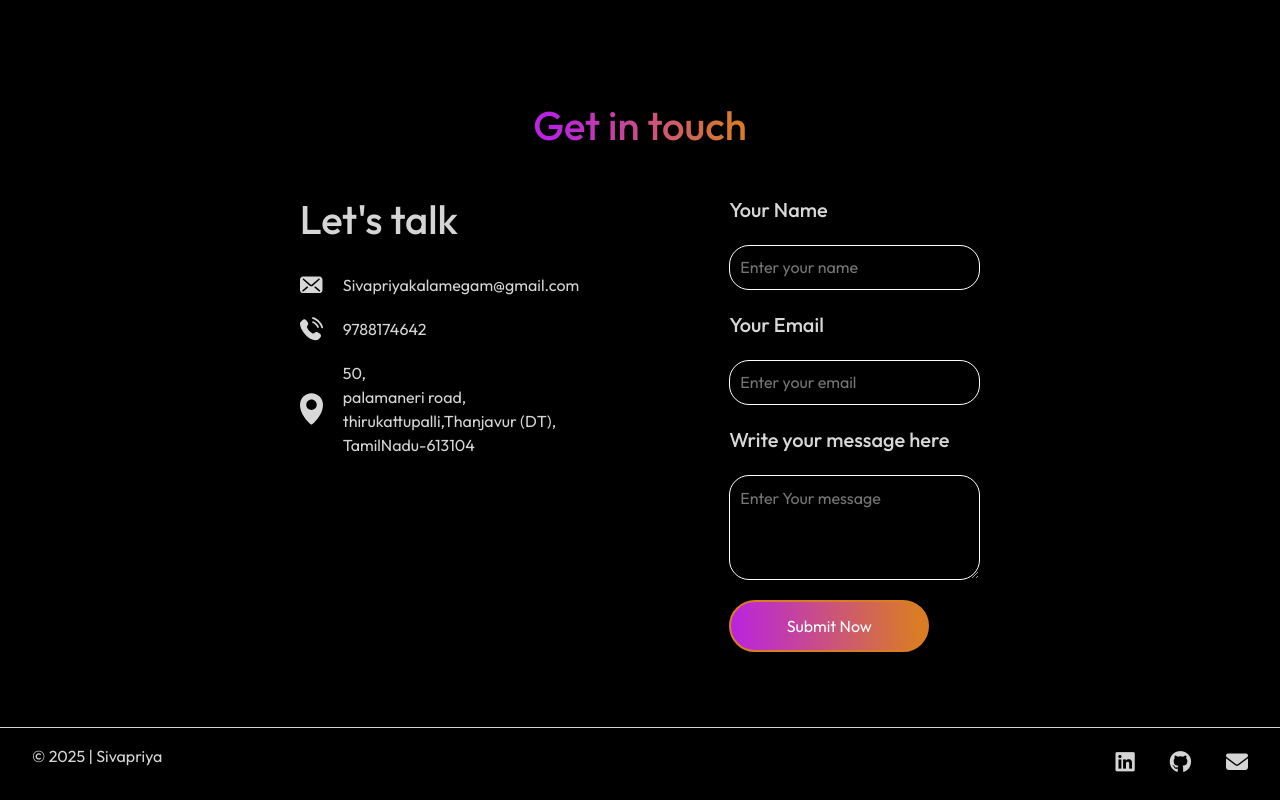
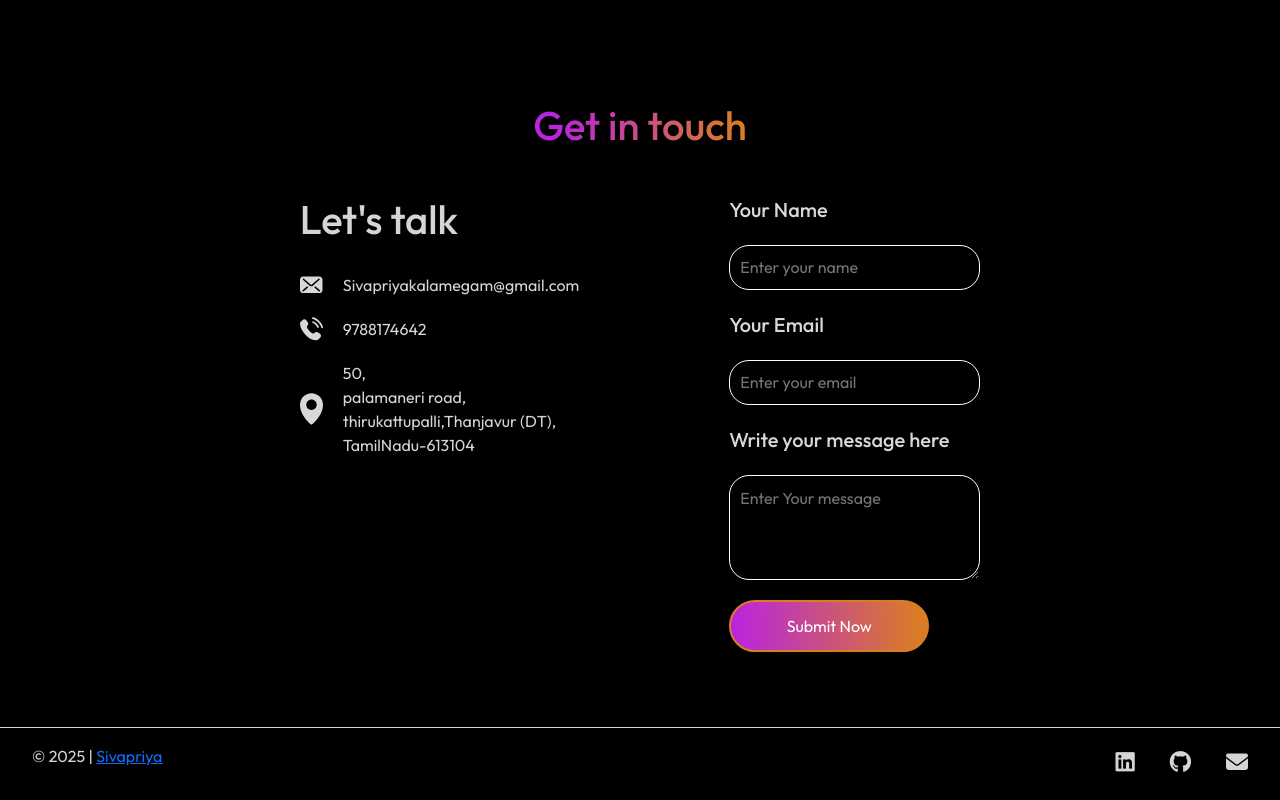
Before and after one commit to Sivapriyaa-k/Portfolio, a React (Vite) app: page / in a window 1280 px wide. Shown: the part 2465-3265 px from the top of the page. Built offline with nearby package versions, Linux system fonts and the light colour scheme.

Commit message:
22-05-2025

```diff
--- a/src/Components/Footer/Footer.jsx
+++ b/src/Components/Footer/Footer.jsx
@@ -10,7 +10,7 @@ const Footer = () => {
         <div className="row align-items-center">
           <div className="col-6 col-md-6">
             <div className="footer-top-left">
-              <p>© {year} | Sivapriya</p>
+              <p>© {year} | <a href="https://sivapriyaa-portfolio.netlify.app/">Sivapriya</a></p>
             </div>
           </div>
 
```
